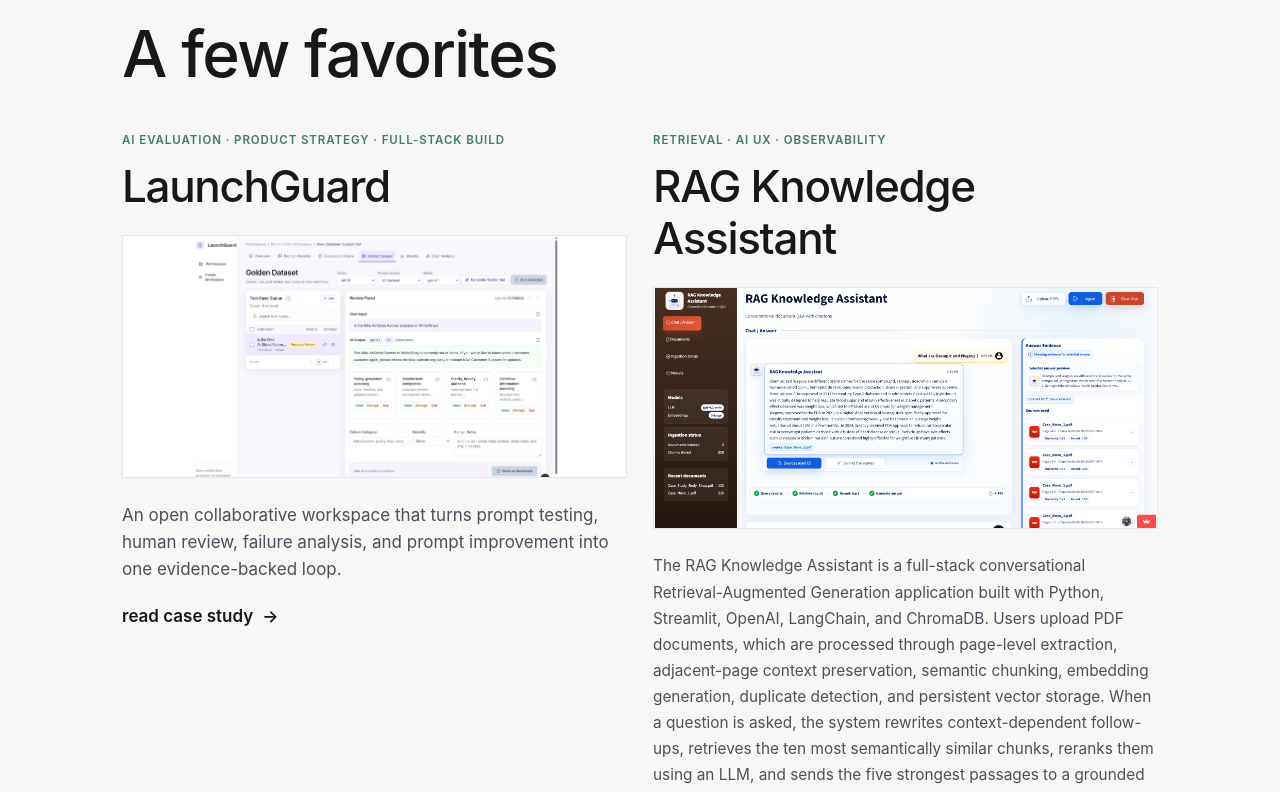
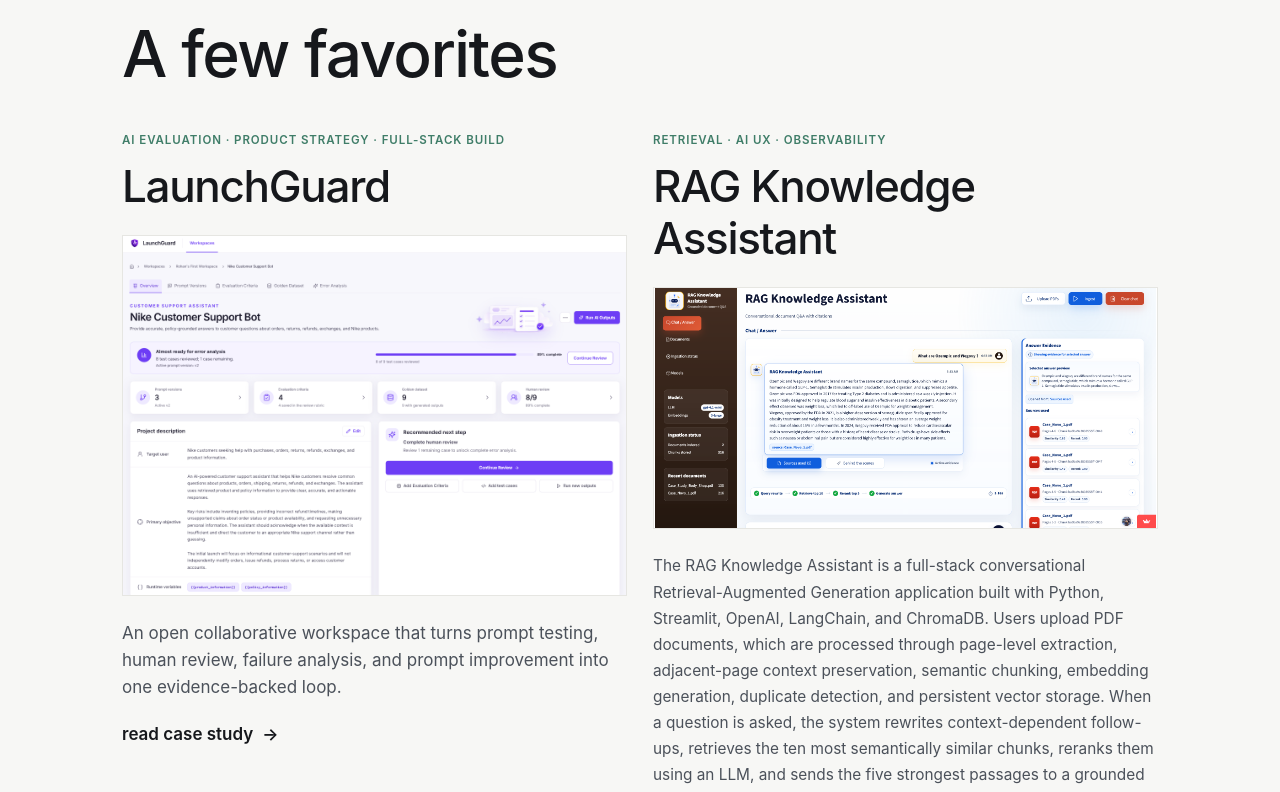
Before and after one commit to rohankandra1998-pmtech/RohanPortfolioWebsite, a Next.js app: page / in a window 1280 px wide. Shown: the part 2478-3270 px from the top of the page. Built offline with nearby package versions, Linux system fonts and the light colour scheme.

Commit message:
fix: use LaunchGuard overview image on work card

```diff
--- a/components/project-card.tsx
+++ b/components/project-card.tsx
@@ -34,6 +34,11 @@
         aria-label={`Read ${project.title} case study`}
         className="project-card__image focus-ring"
         href={`/work/${project.slug}`}
+        style={
+          project.workCard?.imageAspectRatio
+            ? { aspectRatio: project.workCard.imageAspectRatio }
+            : undefined
+        }
       >
         <Image
           alt={cardImageAlt}
--- a/content/site.ts
+++ b/content/site.ts
@@ -34,6 +34,7 @@
 export type ProjectWorkCard = {
   image?: string;
   imageAlt?: string;
+  imageAspectRatio?: string;
   variant?: "standard" | "purpose";
   purpose?: {
     introduction: string;
@@ -392,8 +393,11 @@
     image: "/images/projects/launchguard-golden-dataset.png",
     imageAlt: "LaunchGuard Golden Dataset human-review workspace",
     workCard: {
-      image: "/images/projects/launchguard-golden-dataset.png",
-      imageAlt: "LaunchGuard Golden Dataset human-review workspace",
+      image:
+        "/images/projects/launchguard/figure-01-project-overview.png",
+      imageAlt:
+        "LaunchGuard Project Overview showing prompt management, test coverage, review status, and evaluation progress",
+      imageAspectRatio: "1194 / 852",
       variant: "purpose",
       purpose: {
         introduction:
```
Also changed, not shown: 1 other file (tests, documents, lock files or other folders).
